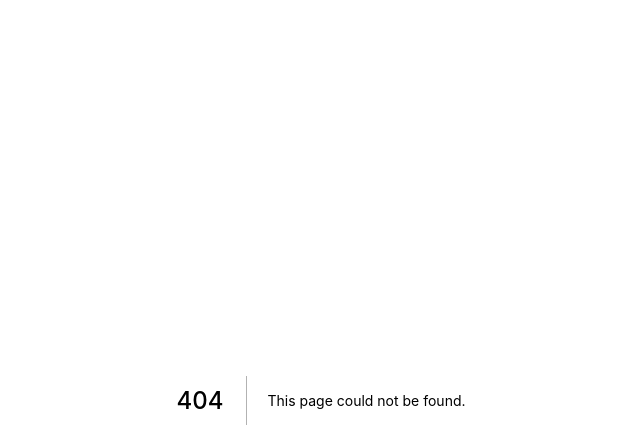
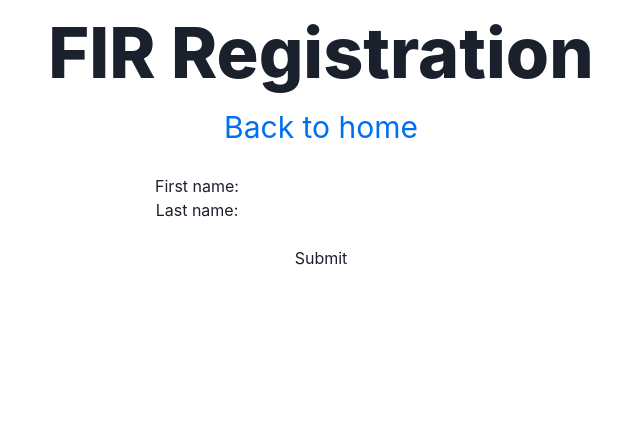
Before and after one commit to abelzach/Decentralised-FIR-system, a Next.js app in the folder packages/next-app/: page /fir in a window 1280 px wide. Before the commit this address had no page. Shown: the top 448 px of the page, without its empty margins (319-959 px from the left). Built offline with nearby package versions, Linux system fonts and the light colour scheme; what @rainbow-me/rainbowkit, wagmi would draw is missing.

Commit message:
Added fir registration page

```diff
--- a/package.json
+++ b/package.json
@@ -25,5 +25,9 @@
       "**/hardhat",
       "**/hardhat/**"
     ]
+  },
+  "devDependencies": {
+    "@types/react": "^18.0.26",
+    "@types/react-dom": "^18.0.9"
   }
 }
--- /dev/null
+++ b/packages/next-app/pages/fir.tsx
@@ -0,0 +1,58 @@
+import { Center } from '@chakra-ui/react';
+import Link from 'next/link';
+
+export default function FIR() {
+    return (
+        <div>
+
+        <center>
+            <h1>FIR Registration</h1>
+
+            <h3>
+                <Link href="/">Back to home</Link>
+            </h3>
+            <br/>
+            <form action="/" method="post">
+                <label>First name:</label>
+                <input
+                    type="text"
+                    id="first"
+                    name="first"
+                    pattern="[a-zA-Z]{1,18}"
+                    title="Name should only contain alphabets"
+                />
+                <br/>
+                <label >Last name:</label>
+                <input
+                    type="text"
+                    id="last"
+                    name="last"
+                    pattern="[a-zA-Z]{1,18}"
+                    title="Name should only contain alphabets"
+                />
+                <br/><br/>
+                <button type="submit">Submit</button>
+            </form>
+
+
+        </center>
+            <style jsx>{`
+            h1{
+                font-size: 70px;
+                font-weight: 800;
+            }
+            p {
+            color: blue;
+            }
+            h3{
+                font-size: 30px;
+                font-weight: 400;
+                color: #0070f3;
+            }
+        `}</style>
+
+
+        </div>
+    )
+
+}
--- a/packages/next-app/pages/index.tsx
+++ b/packages/next-app/pages/index.tsx
@@ -2,6 +2,7 @@ import type { NextPage } from 'next';
 import Head from 'next/head';
 import styles from '../styles/Home.module.css';
 import { ConnectButton } from "@rainbow-me/rainbowkit";
+import Link from 'next/link'
 
 const Home: NextPage = () => {
   return (
@@ -16,6 +17,8 @@ const Home: NextPage = () => {
         <h1 className={styles.title}>
         Decentralized FIR System
         </h1>
+        <br/>
+        <Link href="/fir">FIR REGISTERATION PORTAL</Link>
 
         <div
           style={{
@@ -25,7 +28,7 @@ const Home: NextPage = () => {
             justifyContent: "center"
           }}
         >
-          {/* <ConnectButton /> */}
+          <ConnectButton />
         </div>
 
         <div className={styles.grid}>
--- a/packages/next-app/styles/globals.css
+++ b/packages/next-app/styles/globals.css
@@ -9,6 +9,7 @@ body {
   font-family: -apple-system, BlinkMacSystemFont, Segoe UI, Roboto, Oxygen,
     Ubuntu, Cantarell, Fira Sans, Droid Sans, Helvetica Neue, sans-serif;
 }
+
 
 a {
   color: inherit;
```
Also changed, not shown: 1 other file (tests, documents, lock files or other folders).
